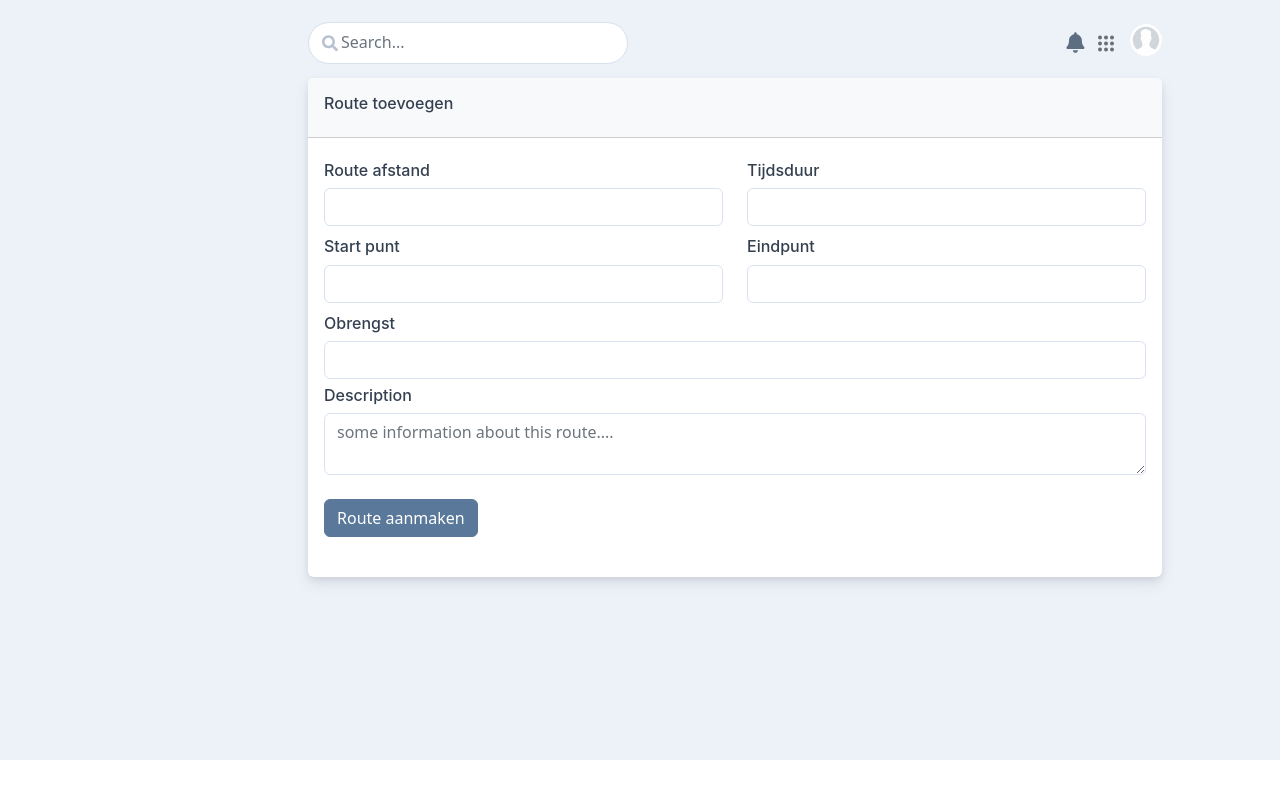
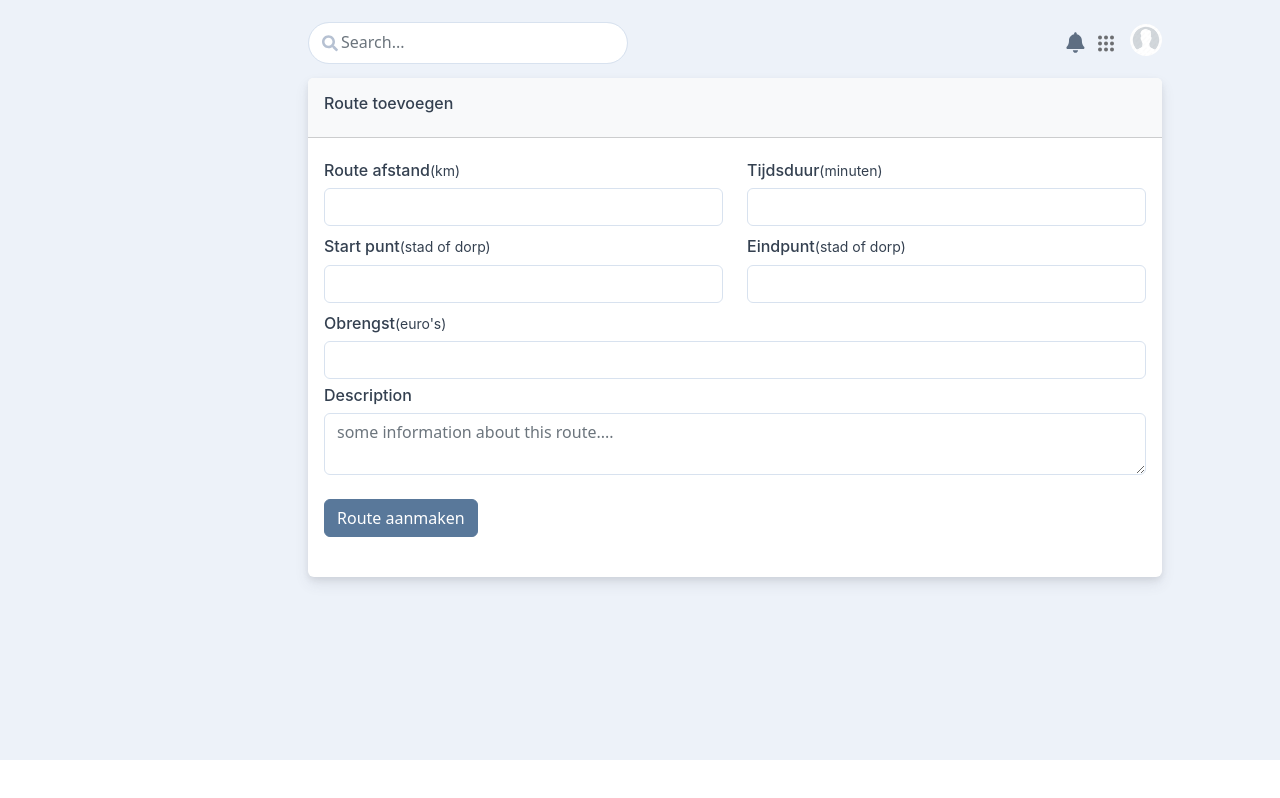
Before and after one commit to Tim-Loozen/Frontend-semester3, a JavaScript app: page /dashboard/routes/create in a window 1280 px wide. Built offline with nearby package versions, Linux system fonts and the light colour scheme; no server answers; sample sign-in values are in the browser's storage.

Commit message:
added small details to  add route section and added small details to route overview

```diff
--- a/src/components/dashboard/routes/RoutesCreate.vue
+++ b/src/components/dashboard/routes/RoutesCreate.vue
@@ -28,26 +28,26 @@ import Search from "@/components/dashboard/search.vue";
               <form class="" @submit="postData" method="POST">
                 <div class="row ">
                   <div class="form-group col-md-6 my-1">
-                    <label for=""><h6>Route afstand</h6></label>
+                    <label for=""><h6>Route afstand<small>(km)</small></h6></label>
                     <input v-model="data.distance" type="text" class="form-control" id="distance" placeholder="">
                   </div>
                   <div class="form-group col-md-6 my-1">
-                    <label for=""><h6>Tijdsduur</h6></label>
+                    <label for=""><h6>Tijdsduur<small>(minuten)</small></h6></label>
                     <input v-model="data.time" type="text" class="form-control" id="time" placeholder="">
                   </div>
                 </div>
                 <div class="row">
                   <div class="form-group col-md-6 my-1">
-                    <label for=""><h6>Start punt</h6></label>
+                    <label for=""><h6>Start punt<small>(stad of dorp)</small></h6></label>
                     <input v-model="data.startpoint" type="text" class="form-control" id="start" placeholder="">
                   </div>
                   <div class="form-group col-md-6 my-1">
-                    <label for=""><h6>Eindpunt</h6></label>
+                    <label for=""><h6>Eindpunt<small>(stad of dorp)</small></h6></label>
                     <input v-model="data.endpoint" type="text" class="form-control" id="end" placeholder="">
                   </div>
                 </div>
                 <div class="form-group my-1">
-                  <label for=""><h6>Obrengst</h6></label>
+                  <label for=""><h6>Obrengst<small>(euro's)</small></h6></label>
                   <input v-model="data.earnings" type="text" class="form-control" id="compensation" placeholder="">
                 </div>
                 <div class="form-group my-1">
--- a/src/components/dashboard/routes/routes.vue
+++ b/src/components/dashboard/routes/routes.vue
@@ -34,11 +34,11 @@ import Search from "@/components/dashboard/search.vue";
                   <tr id="app" v-for="item in data">
                       <td>{{ item.id }}</td>
                       <td>{{ item.postOffice }}</td>
-                      <td>{{ item.distance }}</td>
+                      <td>{{ item.distance }}km</td>
                       <td>{{ item.startpoint }}</td>
                       <td>{{ item.endpoint }}</td>
                       <td :class="`bg-${item.status}`"><span class="badge rounded-pill">{{ item.status }}</span></td>
-                      <td>{{ item.earnings }}</td>
+                      <td>{{ item.earnings }},-</td>
                       <td v-if="item.status !== 'Toegekend' && item.status !== 'started'">
                         <router-link :to="{name: 'route', params: {id: item.id}}" class="btn btn-primary">Bekijk route
                         </router-link>
```
